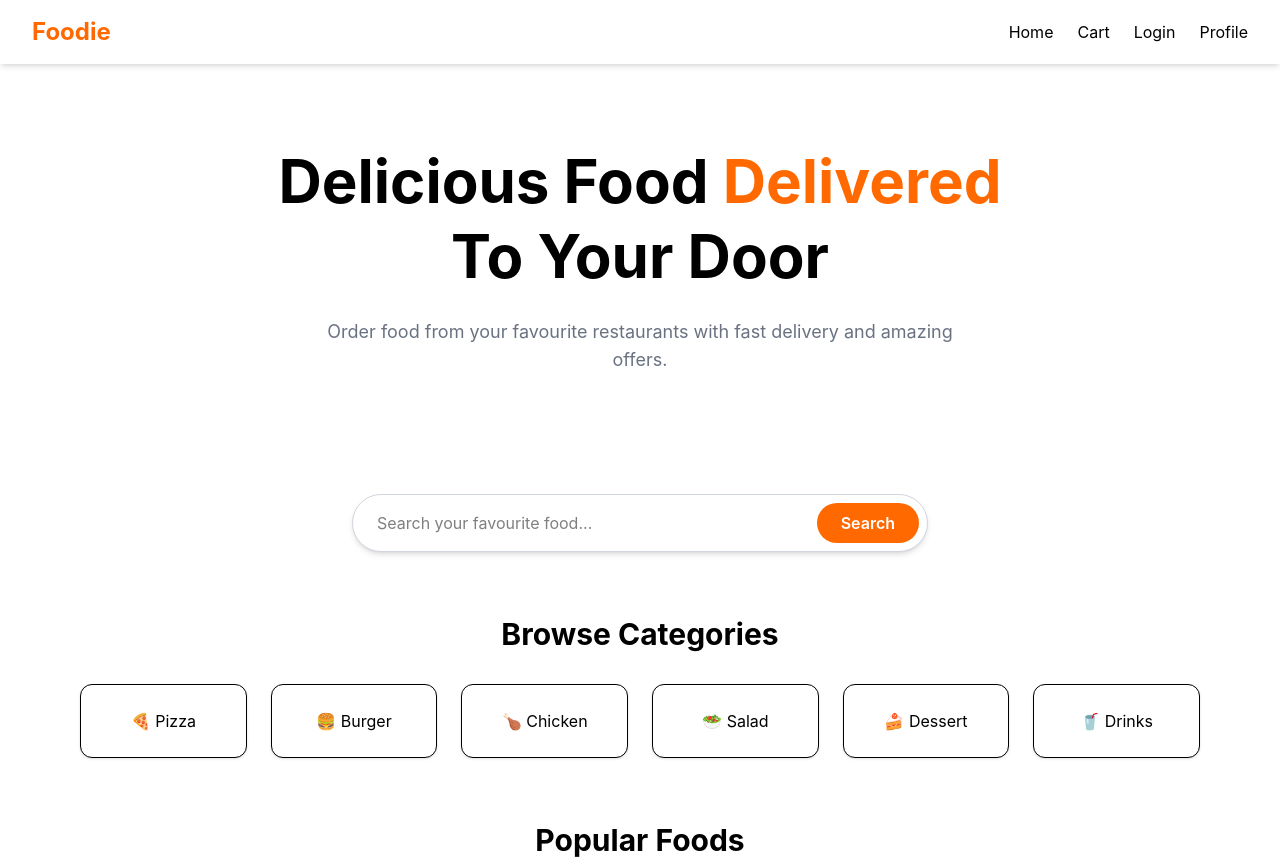
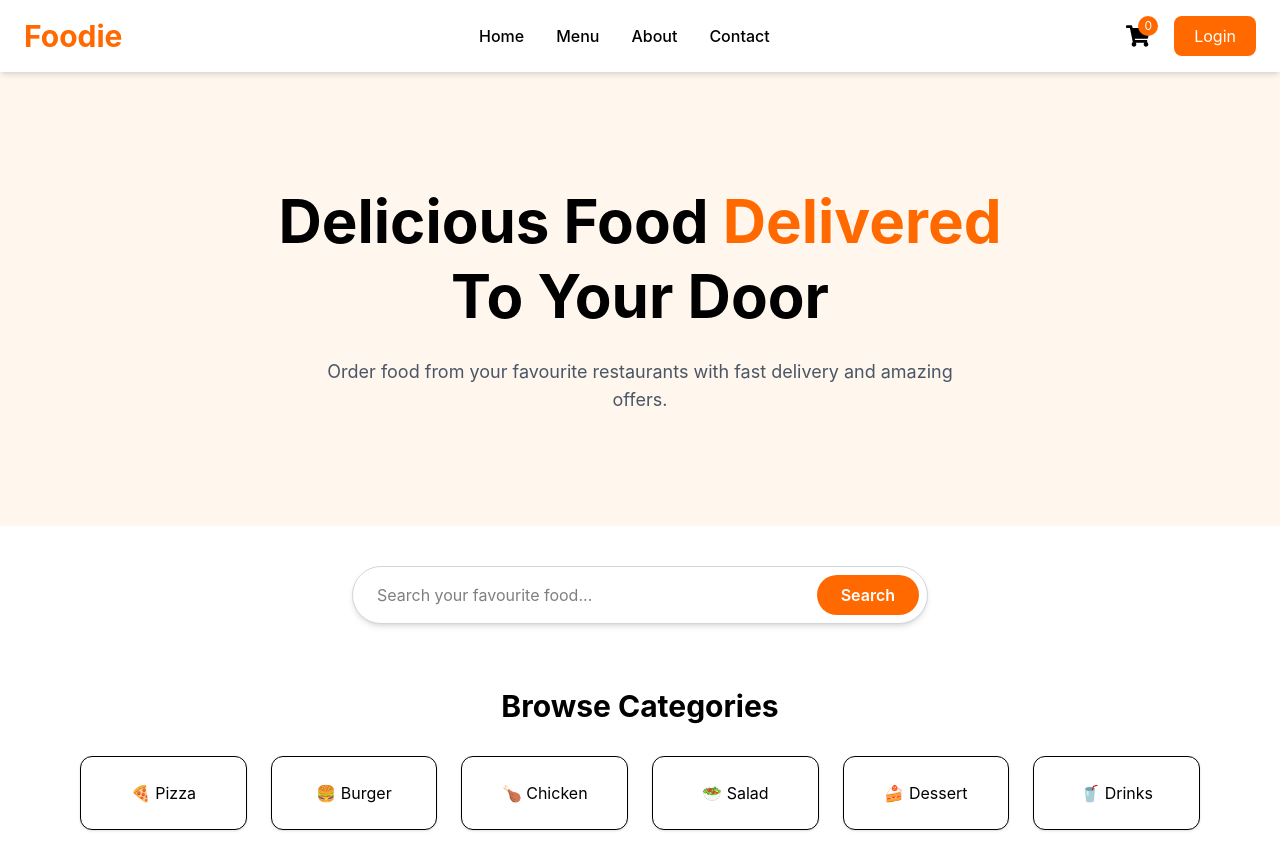
Before and after one commit to kishore-404-dotcom/food-delivery-app, a React (Vite) app in the folder client/: page / in a window 1280 px wide. Shown: the top 859 px of the page. Built offline with nearby package versions, Linux system fonts and the light colour scheme.

Commit message:
feat: create professional navbar

```diff
--- a/client/src/components/Navbar.tsx
+++ b/client/src/components/Navbar.tsx
@@ -1,29 +1,62 @@
 import { Link } from "react-router-dom";
+import { FaShoppingCart } from "react-icons/fa";
 
 function Navbar() {
   return (
-    <nav className="flex items-center justify-between bg-white px-8 py-4 shadow-md">
-      <h1 className="text-2xl font-bold text-orange-500">
+    <nav className="sticky top-0 z-50 bg-white shadow-md">
+      <div className="mx-auto flex max-w-7xl items-center justify-between px-6 py-4">
+
+        {/* Logo */}
+        <Link
+          to="/"
+          className="text-3xl font-bold text-orange-500"
+        >
           Foodie
-      </h1>
+        </Link>
 
-      <ul className="flex gap-6">
+        {/* Navigation */}
+        <ul className="flex items-center gap-8 font-medium">
           <li>
             <Link to="/">Home</Link>
           </li>
 
           <li>
-          <Link to="/cart">Cart</Link>
+            <Link to="/">Menu</Link>
           </li>
 
           <li>
-          <Link to="/login">Login</Link>
+            <Link to="/">About</Link>
           </li>
 
           <li>
-          <Link to="/profile">Profile</Link>
+            <Link to="/">Contact</Link>
           </li>
         </ul>
+
+        {/* Right Side */}
+        <div className="flex items-center gap-6">
+
+          <Link
+            to="/cart"
+            className="relative"
+          >
+            <FaShoppingCart size={24} />
+
+            <span className="absolute -right-2 -top-2 flex h-5 w-5 items-center justify-center rounded-full bg-orange-500 text-xs text-white">
+              0
+            </span>
+          </Link>
+
+          <Link
+            to="/login"
+            className="rounded-lg bg-orange-500 px-5 py-2 text-white hover:bg-orange-600"
+          >
+            Login
+          </Link>
+
+        </div>
+
+      </div>
     </nav>
   );
 }
--- a/client/src/components/home/Hero.tsx
+++ b/client/src/components/home/Hero.tsx
@@ -1,15 +1,14 @@
 function Hero() {
   return (
-    <section className="px-8 py-20 text-center">
-
-      <h1 className="text-6xl font-bold leading-tight">
+    <section className="bg-orange-50 px-8 py-28 text-center">
+      <h1 className="text-5xl font-bold leading-tight md:text-6xl">
         Delicious Food
         <span className="text-orange-500"> Delivered</span>
         <br />
         To Your Door
       </h1>
 
-      <p className="mx-auto mt-6 max-w-2xl text-lg text-gray-500">
+      <p className="mx-auto mt-6 max-w-2xl text-lg text-gray-600">
         Order food from your favourite restaurants with fast delivery and amazing offers.
       </p>
 
```
Lines whose indentation alone changed are shown as unchanged.
